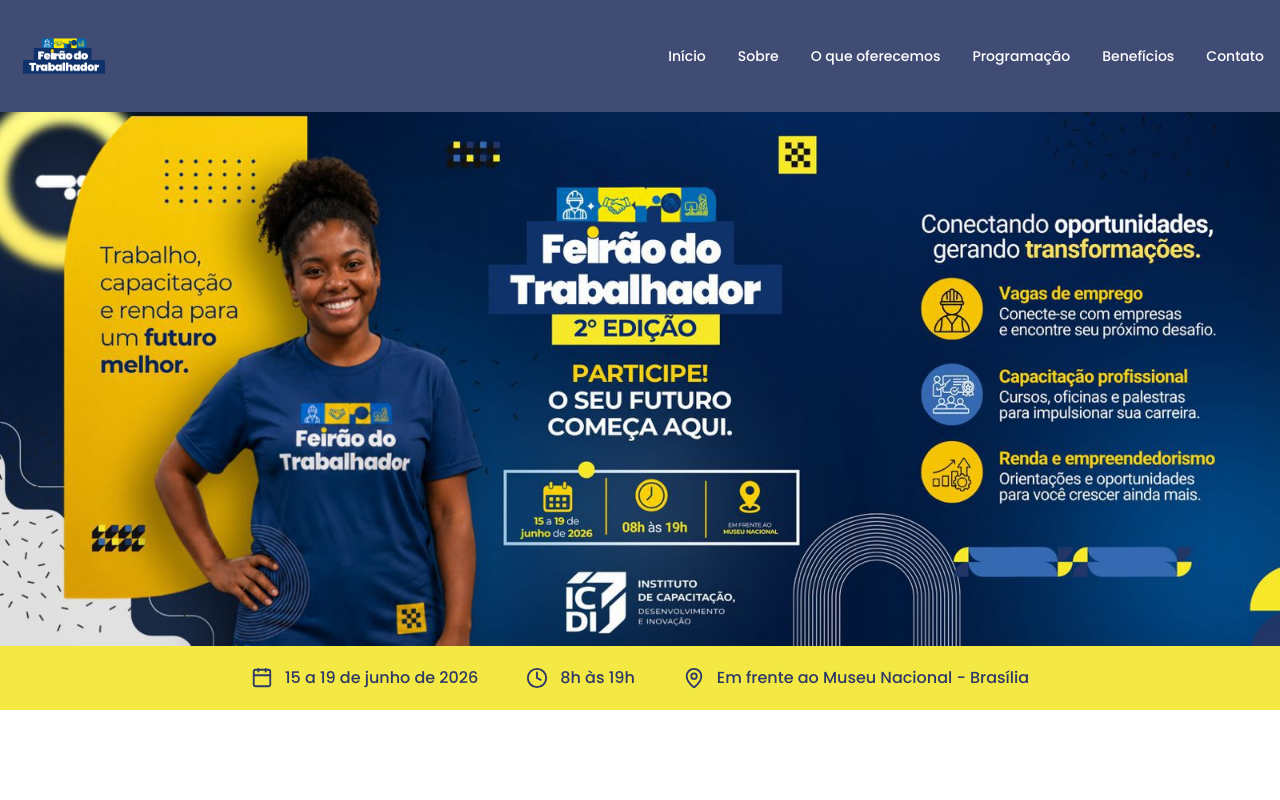
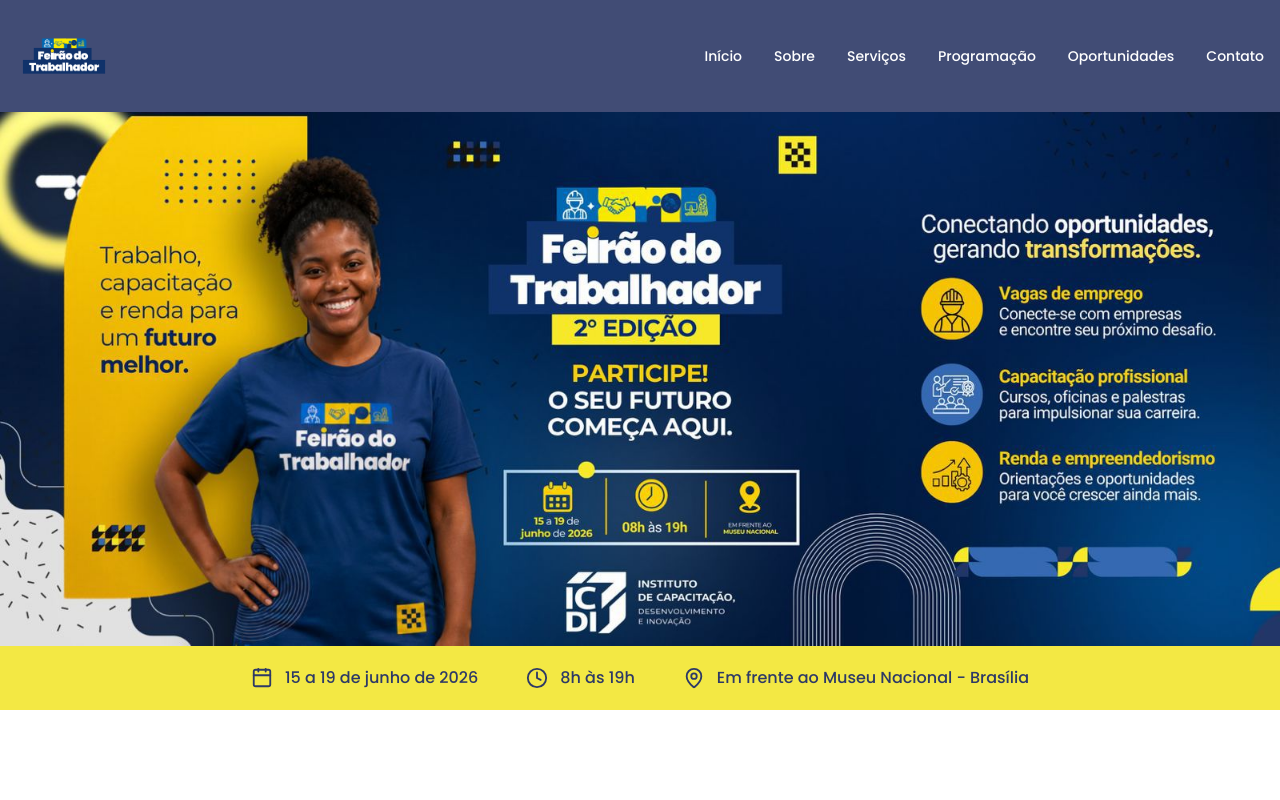
Before and after one commit to mroschost/feirao-do-trabalhador, a React (Vite) app: page / in a window 1280 px wide. Shown: the top 800 px of the page. Built offline with nearby package versions, Linux system fonts and the light colour scheme.

Commit message:
Rename nav items: O que oferecemos → Serviços, Benefícios → Oportunidades

```diff
--- a/src/components/Navbar.tsx
+++ b/src/components/Navbar.tsx
@@ -5,9 +5,9 @@ import { Menu, X } from 'lucide-react'
 const navLinks = [
   { label: 'Início', href: '#hero' },
   { label: 'Sobre', href: '#about' },
-  { label: 'O que oferecemos', href: '#services' },
+  { label: 'Serviços', href: '#services' },
   { label: 'Programação', href: '#programming' },
-  { label: 'Benefícios', href: '#benefits' },
+  { label: 'Oportunidades', href: '#benefits' },
   { label: 'Contato', href: '#contact' },
 ]
 
```
